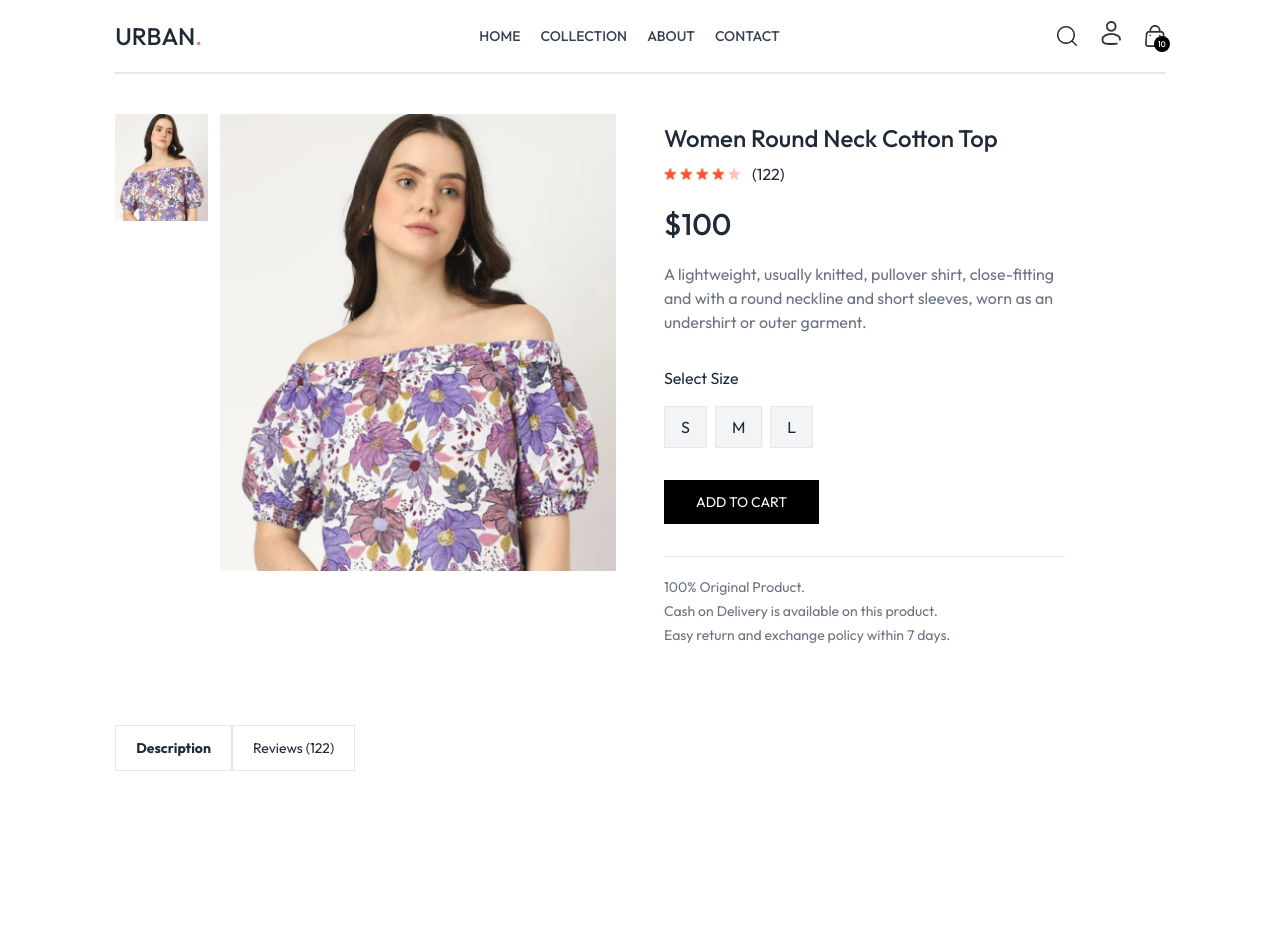
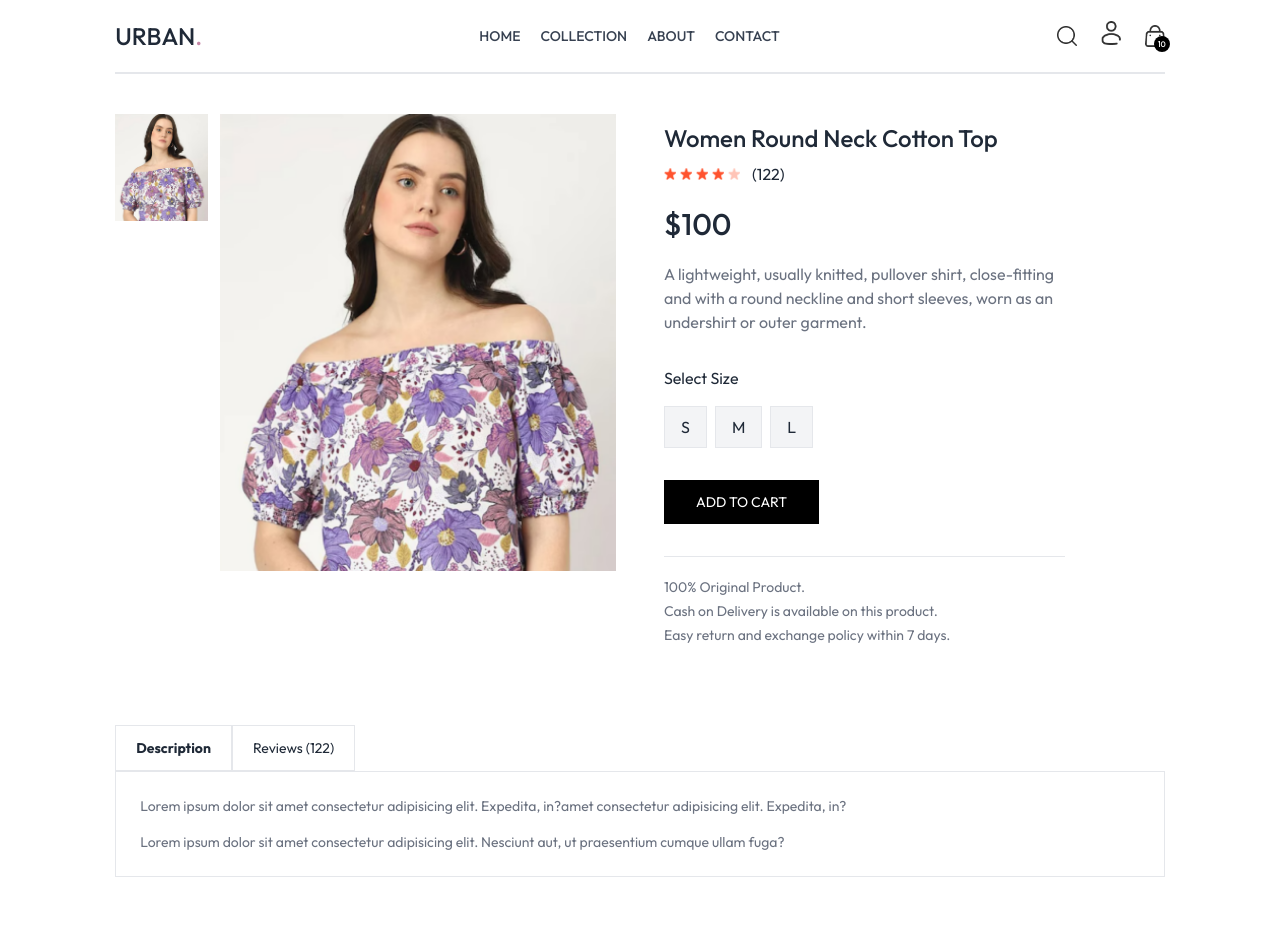
Before and after one commit to ashrafultusar/urban-frontend, a React (Vite) app in the folder urban-frontend/: page /product/aaaaa in a window 1280 px wide. Shown: the top 932 px of the page. Built offline with nearby package versions, Linux system fonts and the light colour scheme.

Commit message:
added update

```diff
--- a/urban-frontend/src/pages/Product.jsx
+++ b/urban-frontend/src/pages/Product.jsx
@@ -95,6 +95,10 @@ const Product = () => {
                   <b className="border px-5 py-3 text-sm">Description</b>
                   <p className="border px-5 py-3 text-sm">Reviews (122)</p>
               </div>
+              <div className="flex flex-col gap-4 border px-6 py-6 text-sm text-gray-500">
+                  <p>Lorem ipsum dolor sit amet consectetur adipisicing elit. Expedita, in?amet consectetur adipisicing elit. Expedita, in?</p>
+                  <p>Lorem ipsum dolor sit amet consectetur adipisicing elit. Nesciunt aut, ut praesentium cumque ullam fuga?</p>
+              </div>
 </div>
     </div>
   ) : (
```
